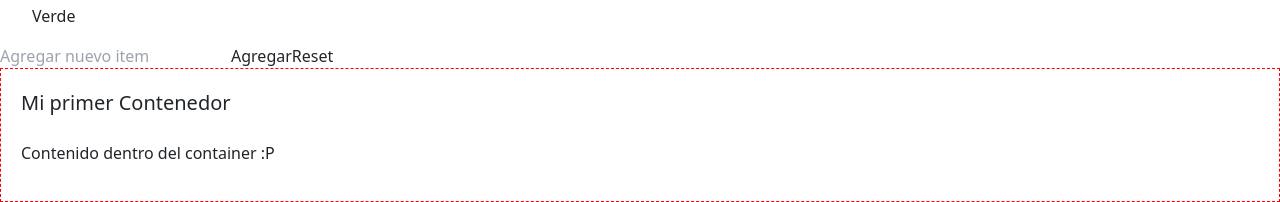
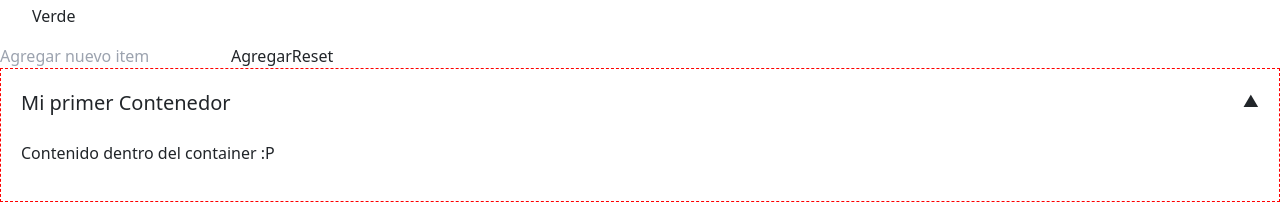
Before and after one commit to SalazarWilmer/EjerciciosDevelhope, a React (Vite) app in the folder REACT-WILMER/proyecto-vite/vite-project/: page / in a window 1280 px wide. Shown: the part 1692-1894 px from the top of the page. Built offline with nearby package versions, Linux system fonts and the light colour scheme.

Commit message:
Ejercicio Component Composition 69

```diff
--- a/REACT-WILMER/proyecto-vite/vite-project/src/Ejercicios/Container.jsx
+++ b/REACT-WILMER/proyecto-vite/vite-project/src/Ejercicios/Container.jsx
@@ -1,13 +1,25 @@
-import React from "react";
-import "../styles/index.scss"
+import React, { useState } from "react";
+import "../styles/index.scss";
 
 const Container = ({ title, children }) => {
-    return (
-      <div className="container-co">
-        {title && <h2 className="text-xl mb-4">{title}</h2>}
-        {children}
-      </div>
-    );
+  const [isCollapsed, setIsCollapsed] = useState(false);
+
+  const handleToggleCollapse = () => {
+    setIsCollapsed(!isCollapsed);
   };
 
+  return (
+    <div className={`container-co ${isCollapsed ? "collapsed" : ""}`}>
+      <div
+        className="flex justify-between cursor-pointer"
+        onClick={handleToggleCollapse}
+      >
+        {title && <h2 className="text-xl mb-4">{title}</h2>}
+        <span>{isCollapsed ? "▼" : "▲"}</span>
+      </div>
+      {!isCollapsed && children}
+    </div>
+  );
+};
+
 export default Container;
```
